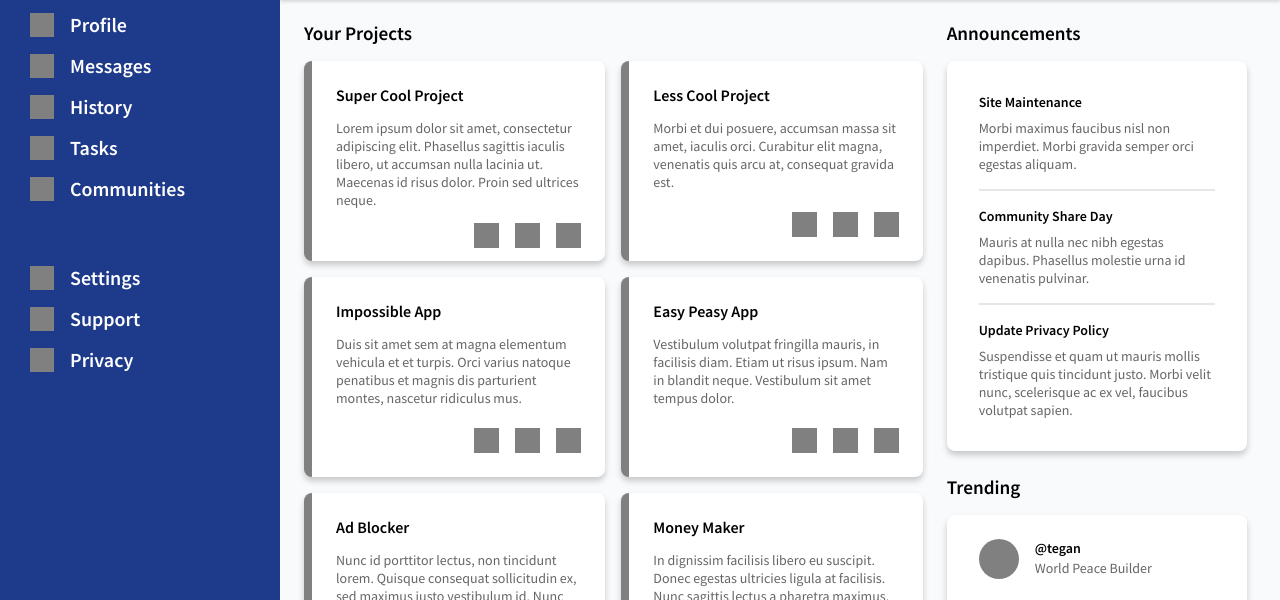
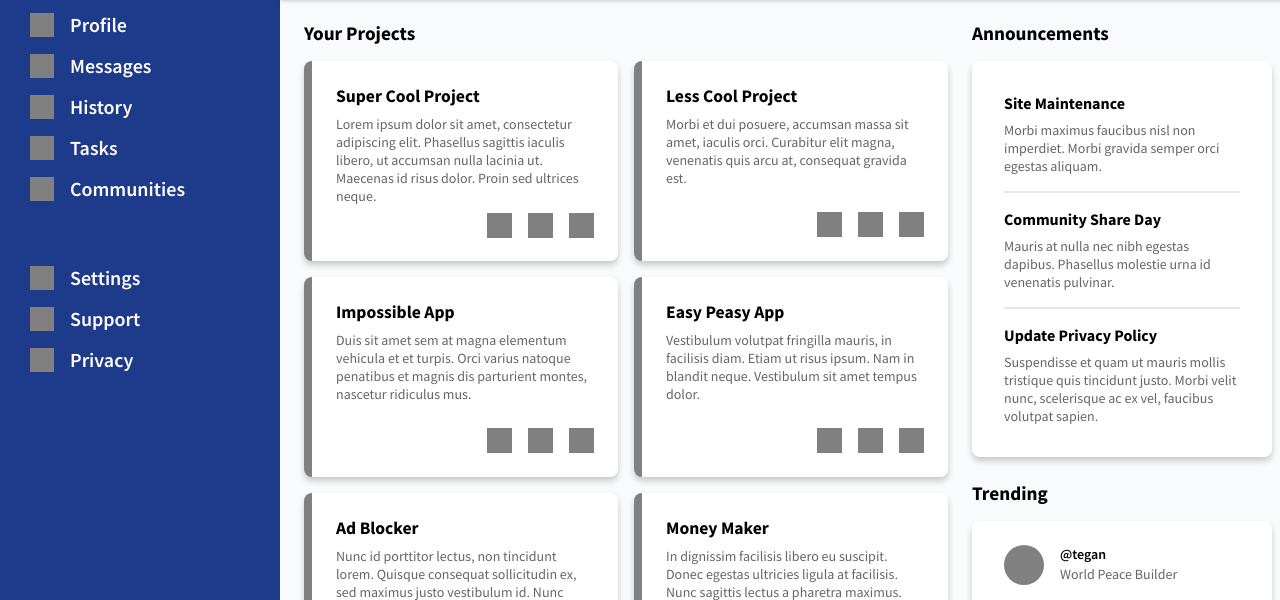
Before and after one commit to mahesa10/admin-dashboard-demo, a plain HTML site: page index.html in a window 1280 px wide. Shown: the part 171-771 px from the top of the page. Drawn offline with Linux system fonts and the light colour scheme.

Commit message:
Change main content width and h3+h4 font weight

```diff
--- a/style.css
+++ b/style.css
@@ -13,10 +13,11 @@ html {
 }
 
 body {
+  width: 100vw;
+  max-width: 100%;
   display: grid;
-  grid-template-columns: 280px calc(100vw - 280px);
+  grid-template-columns: 280px 1fr;
   grid-template-rows: max-content 1fr;
-  width: 100vw;
   margin: 0;
   font-size: 14px;
   font-family: 'Source Sans Pro', sans-serif;;
@@ -196,9 +197,9 @@ header {
 main {
   grid-column: 2;
   grid-row: 2;
-  width: 100%;
+  max-width: 100%;
   display: grid;
-  grid-template-columns: 2fr 1fr;
+  grid-template-columns: 1fr min-content;
   grid-template-rows: repeat(2, 1fr);
   padding: 24px;
   background-color: #f8fafc;
@@ -206,7 +207,7 @@ main {
 }
 
 section > h3, section h4 {
-  font-weight: 600;
+  font-weight: 700;
   margin: 0;
 }
 
@@ -221,7 +222,7 @@ section.projects {
 }
 
 .projects h4 {
-  font-size: 1rem;
+  font-size: 1.1rem;
 }
 
 .projects-container {
@@ -246,6 +247,7 @@ section.projects {
 
 .project-cards p {
   color: hsl(0, 0%, 40%);
+  margin: 8px 0;
 }
 
 .project-icons {
@@ -271,6 +273,10 @@ section.announcements {
   padding: 32px;
   border-radius: 8px;
   box-shadow: 0 4px 6px 0 rgba(0,0,0,0.2);
+}
+
+.announcements-container h4 {
+  font-size: 1rem;
 }
 
 .announcements-container hr {
```
